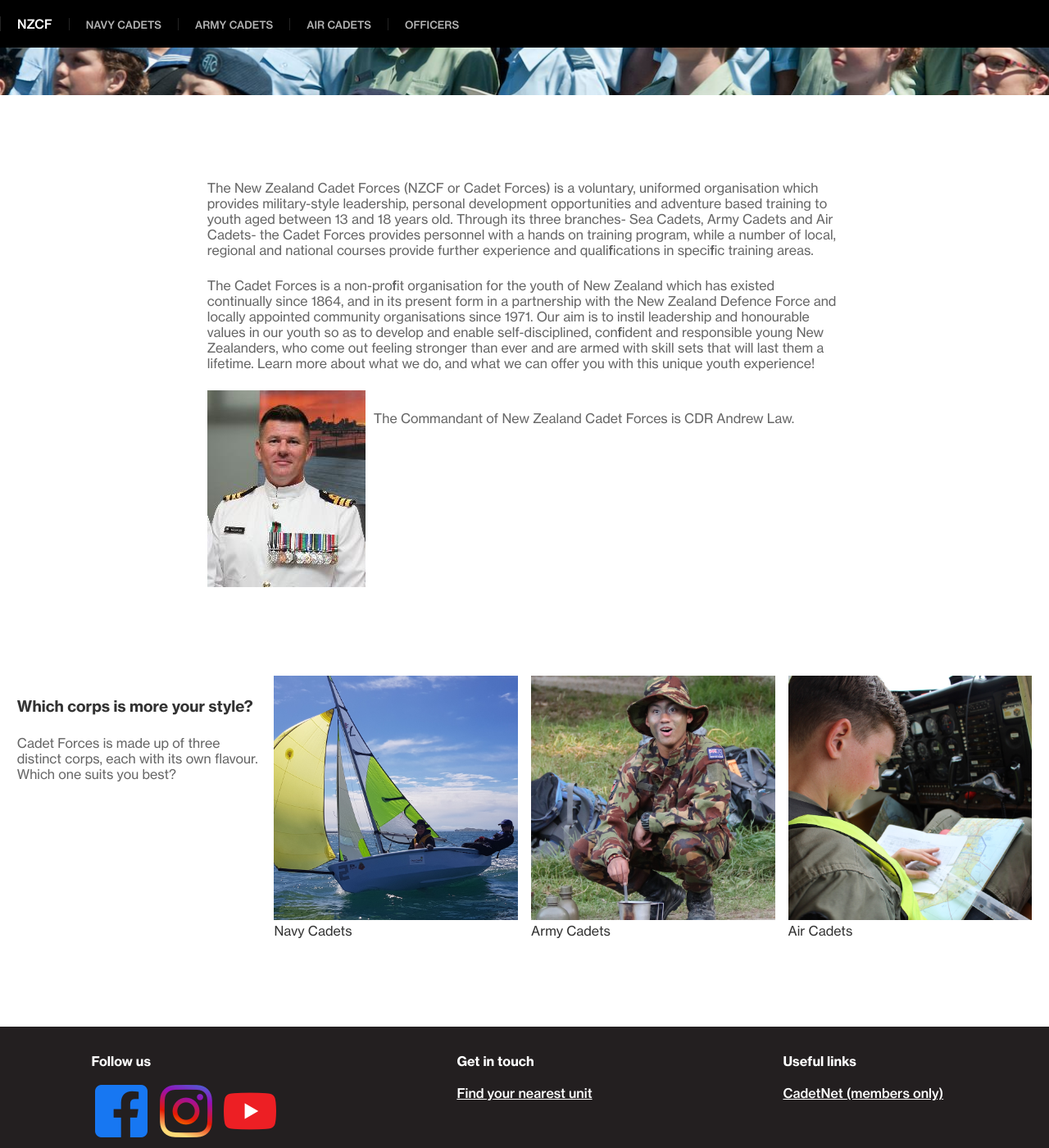
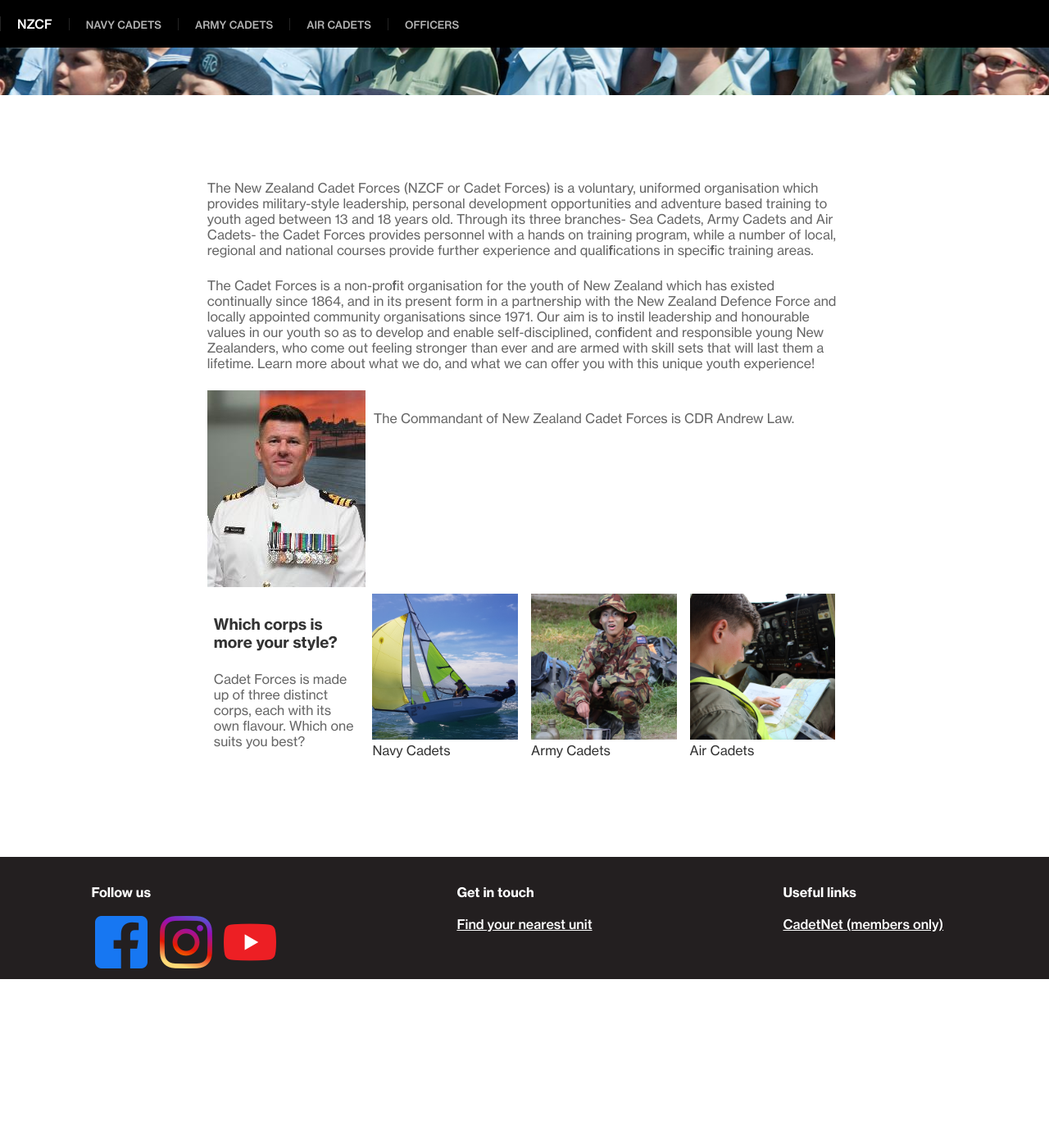
Before and after one commit to New-Zealand-Cadet-Forces/op-refresh, a Jekyll site: the page built from index.md, in a window 1280 px wide and 1400 px high, scrolled down 441 px. Shown: the whole window at 82% size. Built offline with Jekyll 4.4.1, drawn with Linux system fonts in a browser that asks for light colours; a script that is not in the unit is left out; after the commit the page ends 1635 px from its top, so only the background shows below that.

Commit message:
Default to narrow, take blocks out of flow

```diff
--- a/_layouts/default.html
+++ b/_layouts/default.html
@@ -13,7 +13,7 @@
 </head>
 <body>
     {% include header.html %}
-    <main>
+    <main class="narrow">
         {{ content }}
     </main>
     {% include footer.html %}
--- a/css/styles.scss
+++ b/css/styles.scss
@@ -78,11 +78,11 @@ a.nav-item-em {
 
 main {
     section {
-        padding: 0 0.8rem;
-        margin: 100px auto;
-        &.narrow {
-            max-width: 50em;
-        }
+    }
+    margin: 100px auto;
+    padding: 0 0.8rem;
+    &.narrow {
+        max-width: 50em;
     }
 }
 
```
